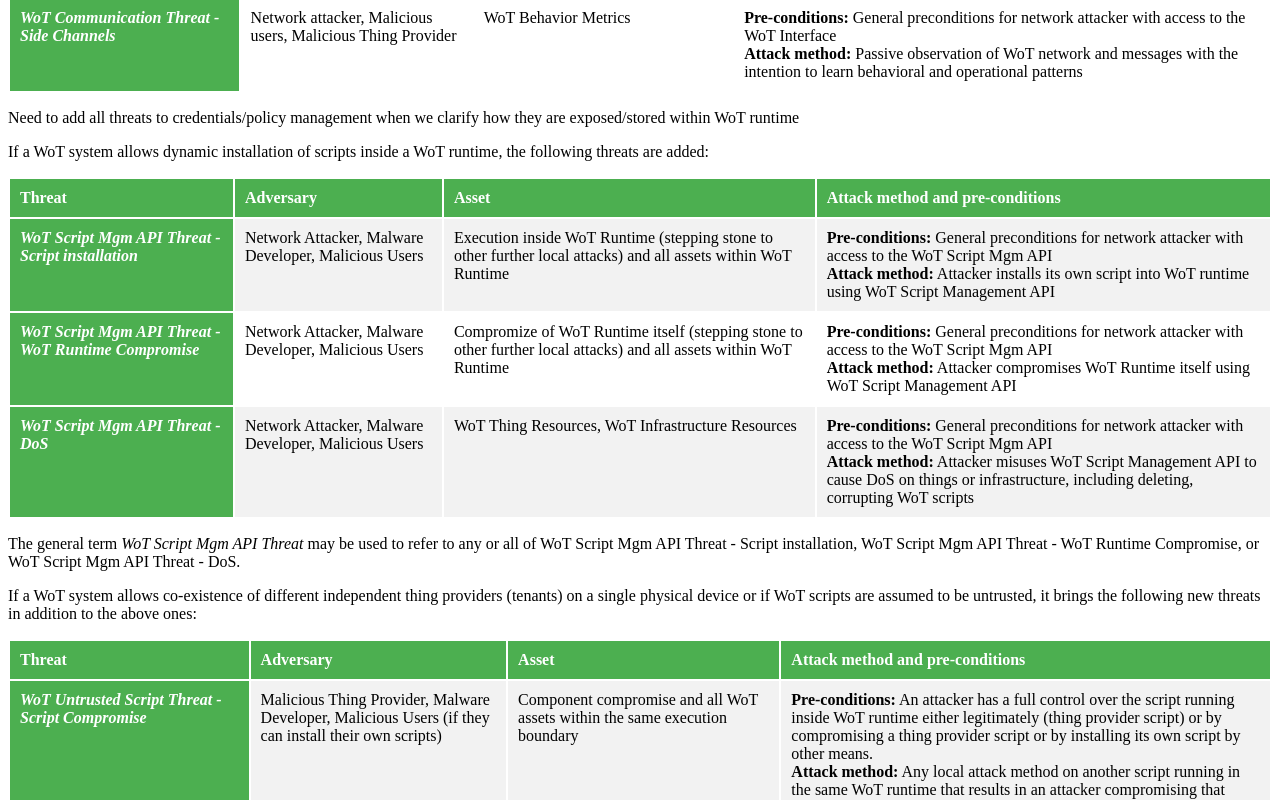
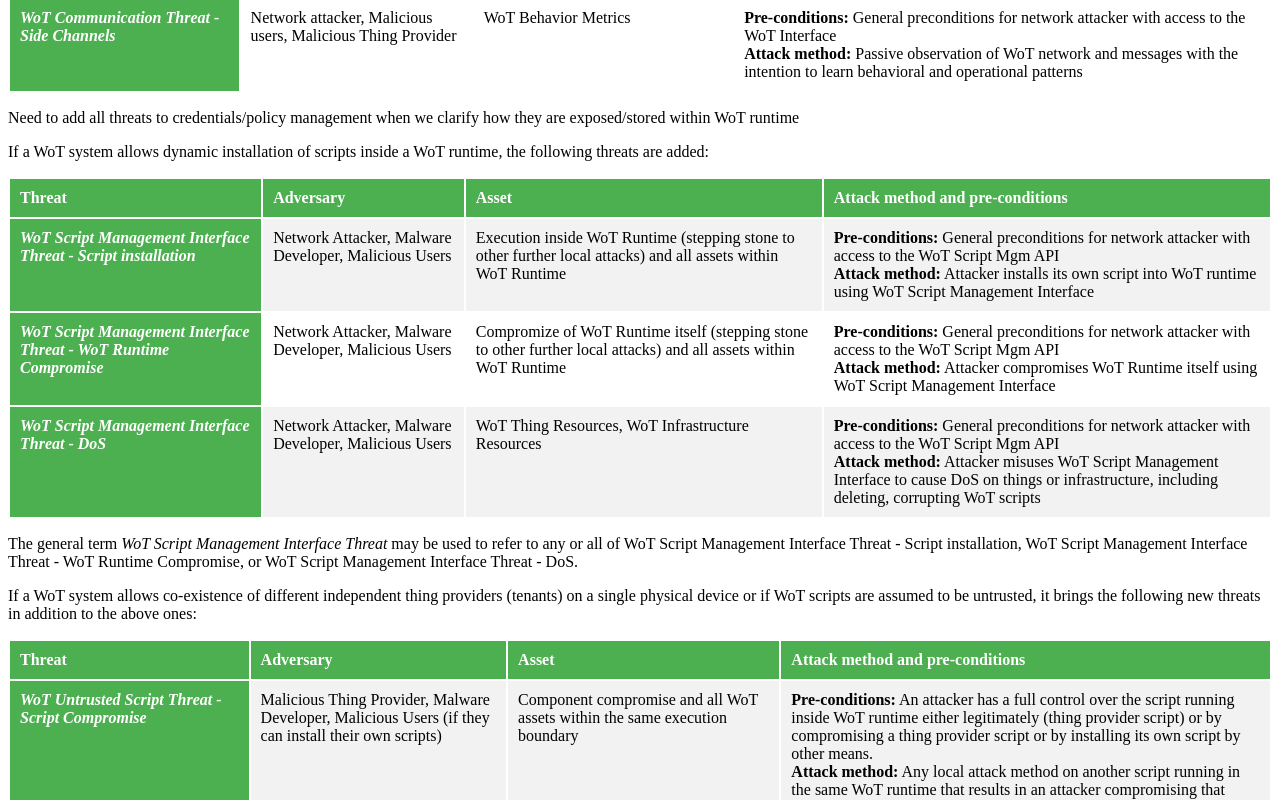
Before and after one commit to w3c/wot-security, a plain HTML site: page index.html in a window 1280 px wide. Shown: the part 8227-9027 px from the top of the page. Drawn offline with Linux system fonts and the light colour scheme; a script that the page names is missing.

Commit message:
script mgmt API --> Script Management Interface

```diff
--- a/index.html
+++ b/index.html
@@ -935,7 +935,7 @@
                    <th>Assets exposed</th>
                    <th>Attack Method</th>
                </tr><tr>
-                   <th>WoT Script Management API</th>
+                   <th>WoT Script Management Interface</th>
                    <td>Compromise of WoT scripts,
                        including installing an older version of legitimate scripts (rollback)</td>
                    <td><a>Thing Provider Scripts</a> (part of <a>Thing Provider Data</a>)
@@ -1152,7 +1152,7 @@
                  <th>Asset</th>
                  <th>Attack method and pre-conditions</th>
              </tr><tr>
-                 <th><dfn>WoT Script Mgm API Threat - Script installation</dfn></th>
+                 <th><dfn>WoT Script Management Interface Threat - Script installation</dfn></th>
                  <td><a>Network Attacker</a>,
                      <a>Malware Developer</a>,
                      <a>Malicious Users</td>
@@ -1161,9 +1161,9 @@
                  <td><strong>Pre-conditions:</strong>
                      General preconditions for network attacker with access to the WoT Script Mgm API<br>
                      <strong>Attack method:</strong>
-                     Attacker installs its own script into WoT runtime using WoT Script Management API</td>
+                     Attacker installs its own script into WoT runtime using WoT Script Management Interface</td>
              </tr><tr>
-                 <th><dfn>WoT Script Mgm API Threat - WoT Runtime Compromise</dfn></th>
+                 <th><dfn>WoT Script Management Interface Threat - WoT Runtime Compromise</dfn></th>
                  <td><a>Network Attacker</a>,
                      <a>Malware Developer</a>,
                      <a>Malicious Users</td>
@@ -1171,9 +1171,9 @@
                  <td><strong>Pre-conditions:</strong>
                      General preconditions for network attacker with access to the WoT Script Mgm API<br/>
                      <strong>Attack method:</strong>
-                     Attacker compromises WoT Runtime itself using WoT Script Management API</td>
+                     Attacker compromises WoT Runtime itself using WoT Script Management Interface</td>
              </tr><tr>
-                 <th><dfn>WoT Script Mgm API Threat - DoS</dfn></th>
+                 <th><dfn>WoT Script Management Interface Threat - DoS</dfn></th>
                  <td><a>Network Attacker</a>,
                      <a>Malware Developer</a>,
                      <a>Malicious Users</td>
@@ -1181,15 +1181,15 @@
                  <td><strong>Pre-conditions:</strong>
                      General preconditions for network attacker with access to the WoT Script Mgm API<br/>
                      <strong>Attack method:</strong>
-                     Attacker misuses WoT Script Management API to cause DoS on things or infrastructure,
+                     Attacker misuses WoT Script Management Interface to cause DoS on things or infrastructure,
                      including deleting, corrupting WoT scripts</td>
              </tr>
          </table>
 
-         <p>The general term <dfn>WoT Script Mgm API Threat</dfn> may be used to refer to any or all of
-             <a>WoT Script Mgm API Threat - Script installation</a>,
-             <a>WoT Script Mgm API Threat - WoT Runtime Compromise</a>, or
-             <a>WoT Script Mgm API Threat - DoS</a>.</p>
+         <p>The general term <dfn>WoT Script Management Interface Threat</dfn> may be used to refer to any or all of
+             <a>WoT Script Management Interface Threat - Script installation</a>,
+             <a>WoT Script Management Interface Threat - WoT Runtime Compromise</a>, or
+             <a>WoT Script Management Interface Threat - DoS</a>.</p>
 
          <p>If a WoT system allows co-existence of different independent thing providers (tenants) on a
             single physical device or if WoT scripts are assumed to be untrusted,
@@ -1947,7 +1947,7 @@ An example of privacy threat: a compromised application on a user smartphone con
               <figcaption>WoT Servient Multi-Tenant</figcaption>
             </figure>
             <p>
-            The case of the multi-tenant servient with a possibility to install the WoT Scripts remotely into the WoT Runtimes brings an additional set of threats that must be taken into account: <a>WoT Script Mgm API Threat</a>, <a>WoT Untrusted Script Threat - Script Compromise</a>,<a>WoT Untrusted Script Threat - Runtime Compromise</a>,<a>WoT Untrusted Script Threat - Authenticity</a>,<a>WoT Untrusted Script Threat - Confidentiality</a>,<a>WoT Untrusted Script Threat - TD Authenticity</a>,<a>WoT Untrusted Script Threat - TD Confidentiality/Privacy</a>,<a>WoT Untrusted Script Threat - Thing Data Authenticity</a>,<a>WoT Untrusted Script Threat - Thing Data Confidentiality</a>,<a>WoT Untrusted Script Threat - DoS</a>.
+            The case of the multi-tenant servient with a possibility to install the WoT Scripts remotely into the WoT Runtimes brings an additional set of threats that must be taken into account: <a>WoT Script Management Interface Threat</a>, <a>WoT Untrusted Script Threat - Script Compromise</a>,<a>WoT Untrusted Script Threat - Runtime Compromise</a>,<a>WoT Untrusted Script Threat - Authenticity</a>,<a>WoT Untrusted Script Threat - Confidentiality</a>,<a>WoT Untrusted Script Threat - TD Authenticity</a>,<a>WoT Untrusted Script Threat - TD Confidentiality/Privacy</a>,<a>WoT Untrusted Script Threat - Thing Data Authenticity</a>,<a>WoT Untrusted Script Threat - Thing Data Confidentiality</a>,<a>WoT Untrusted Script Threat - DoS</a>.
             </p>
             <p>
             In order to address these threats one should utilize the strongest isolation method available on the device to separate different WoT Runtimes. The isolation should cover execution context, runtime memory, local storage and resource allocation between different WoT Runtimes.
```
